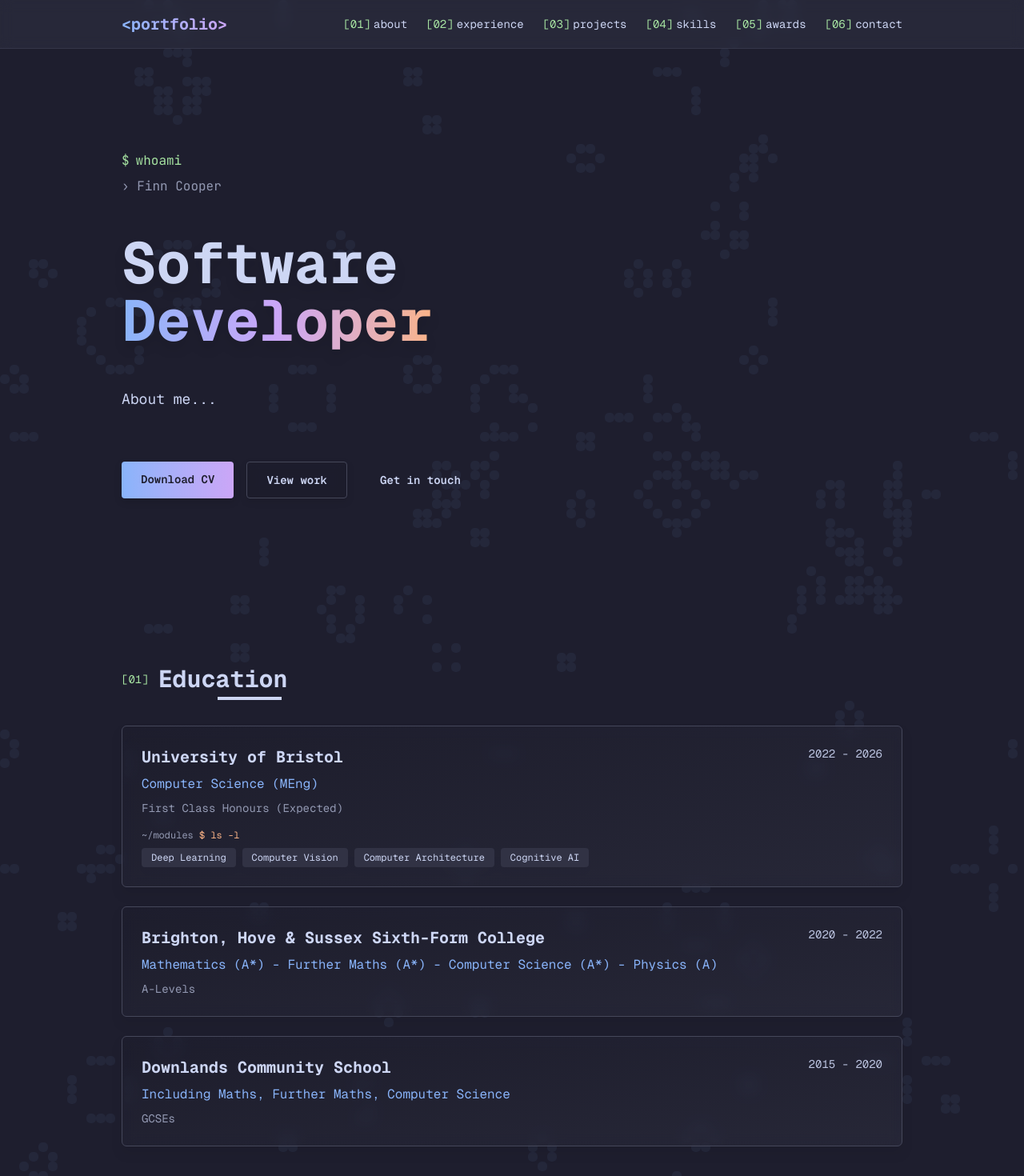
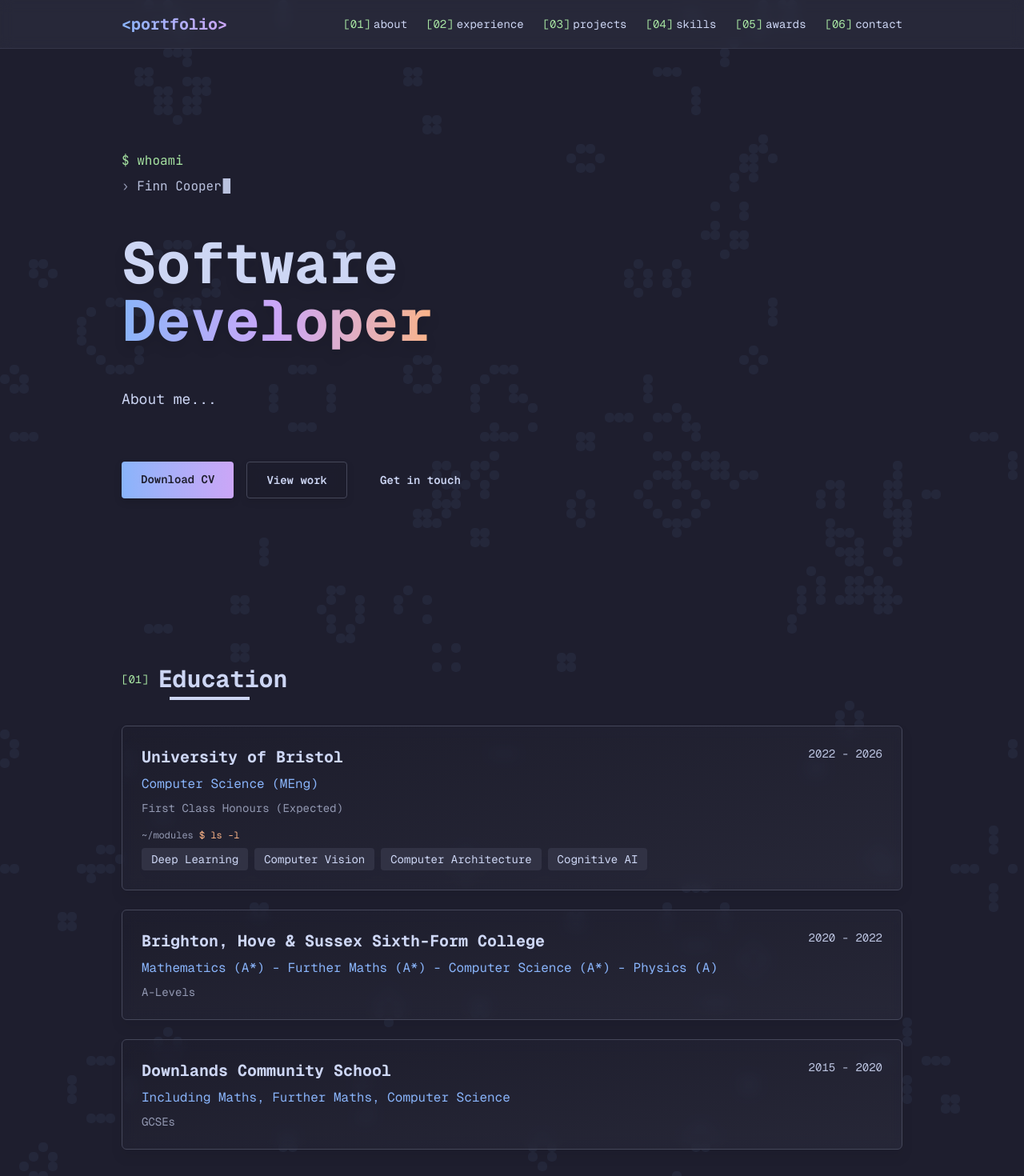
Before and after one commit to sd22404/portfolio, a Next.js app: page /portfolio/ in a window 1280 px wide. Shown: the top 1470 px of the page at 80% size. Built offline with nearby package versions, Linux system fonts and the light colour scheme.

Commit message:
site-wide styling improvements

```diff
--- a/app/components/Education.tsx
+++ b/app/components/Education.tsx
@@ -19,14 +19,14 @@ export default function Education() {
           <Text variant="highlight" className="mb-2">Computer Science (MEng)</Text>
           <Text variant="muted" className="mb-4">First Class Honours (Expected)</Text>
           <div className="space-y-2">
-            <Text variant="ornament-alt" className="text-xs select-text">
+            <Text variant="ornament-alt" className="font-jetbrains-mono text-xs select-text">
               <span className="text-muted">~/modules</span> $ ls -l
             </Text>
             <TagContainer>
-              <Tag className="text-xs">Deep Learning</Tag>
-              <Tag className="text-xs">Computer Vision</Tag>
-              <Tag className="text-xs">Computer Architecture</Tag>
-              <Tag className="text-xs">Cognitive AI</Tag>
+              <Tag variant='default'>Deep Learning</Tag>
+              <Tag variant='default'>Computer Vision</Tag>
+              <Tag variant='default'>Computer Architecture</Tag>
+              <Tag variant='default'>Cognitive AI</Tag>
             </TagContainer>
           </div>
         </Card>
--- a/app/components/Footer.tsx
+++ b/app/components/Footer.tsx
@@ -8,7 +8,7 @@ export default function Footer() {
         <div className="flex flex-col md:flex-row items-center justify-between gap-6">
           <div className="space-y-2">
             <TerminalBlock variant="prompt">echo $COPYRIGHT</TerminalBlock>
-            <TerminalBlock variant="output">
+            <TerminalBlock variant="output" showCursor>
               Built with Next.js & Tailwind CSS | © 2025 Finn Cooper
             </TerminalBlock>
           </div>
--- a/app/components/Hero.tsx
+++ b/app/components/Hero.tsx
@@ -9,8 +9,8 @@ export default function Hero() {
       <div className="space-y-12">
         <div className="space-y-2">
           <TerminalBlock variant="prompt">whoami</TerminalBlock>
-          <TerminalBlock variant="output">
-            <span className='text-muted font-jetbrains-mono'>Finn Cooper</span>
+          <TerminalBlock variant="output" showCursor>
+            Finn Cooper
           </TerminalBlock>
         </div>
 
--- a/app/components/ProjectCard.tsx
+++ b/app/components/ProjectCard.tsx
@@ -15,6 +15,7 @@ export type MediaItem = {
 
 export type Project = {
     slug: string;
+    ticker?: string;
     title: string;
     description: string;
     media?: MediaItem[];
--- a/app/components/Projects.tsx
+++ b/app/components/Projects.tsx
@@ -6,6 +6,7 @@ import ProjectCard, { Project } from './ProjectCard';
 export const projects: Project[] = [
   {
     slug: "shifting-sands",
+    ticker: "SS",
     title: "Shifting Sands",
     description: "Mixed media computer game in Unity.",
     media: [
@@ -18,18 +19,21 @@ export const projects: Project[] = [
   },
   {
     slug: "cpp-rasteriser-raytracer",
+    ticker: "RAY",
     title: "C++ Rasteriser & Ray-tracer",
     description: "Interactive C++ software rasteriser and ray-tracer from scratch.",
     tags: ["C++", "SDL2", "OpenMP"],
   },
   {
     slug: "livestock-management-app",
+    ticker: "LMA",
     title: "Livestock Management App",
     description: "Livestock management web app for a local city farm.",
     tags: ["React", "TypeScript", "Spring Boot", "MongoDB"],
   },
   {
     slug: "distributed-game-of-life",
+    ticker: "GOL",
     title: "Distributed Game of Life",
     description: "A distributed implementation of Conway's Game of Life to AWS workers.",
     tags: ["Go", "AWS"],
--- a/app/components/ui/Card.tsx
+++ b/app/components/ui/Card.tsx
@@ -13,25 +13,26 @@ export default function Card({
   className = '',
   interactive = true
 }: CardProps) {
-  const base = `group rounded-md border backdrop-blur-sm p-6 transition-all duration-300`;
+  const base = `group rounded-md border backdrop-blur-sm p-6 transition duration-300`;
   const background = `bg-gradient-to-br from-background/50 to-background-lighter/50`;
   const borders = `border-border hover:border-accent/40`;
+  const shadow = `drop-shadow-xl`;
 
   const variantClasses: Record<NonNullable<CardProps['variant']>, string> = {
-    default: `${base} ${borders} ${background} drop-shadow-xl ${
+    default: `${base} ${borders} ${background} ${shadow} ${
       interactive ? 'hover:-translate-y-0.5 hover:shadow-lg hover:shadow-accent/10' : ''
     }`,
 
-    highlight: `${base} border-accent/40 hover:border-accent/80 bg-gradient-to-r from-accent/20 to-accent-secondary/20 drop-shadow-xl ${
+    highlight: `${base} border-accent/40 hover:border-accent/80 bg-gradient-to-r from-accent/20 to-accent-secondary/20 ${shadow} ${
       interactive ? 'hover:-translate-y-0.5 hover:shadow-lg hover:shadow-accent/15' : ''
     }`,
 
-    raised: `${base} ${borders} ${background} drop-shadow-xl ${
+    raised: `${base} ${borders} ${background} ${shadow} ${
       interactive ? 'hover:scale-105 hover:-translate-y-1 hover:shadow-xl hover:shadow-accent/15' : ''
     }`,
 
-    glow: `${base} ${borders} ${background} drop-shadow-xl ${
-      interactive ? 'hover:-translate-y-0.5 hover:shadow-[0_0_20px_rgba(137,180,250,0.3)]' : ''
+    glow: `${base} ${borders} ${background} ${shadow} ${
+      interactive ? 'hover:bg-gradient-to-br hover:from-accent/20 hover:to-accent-secondary/20 hover:-translate-y-0.5 hover:shadow-[0_0_20px_rgba(137,180,250,0.3)]' : ''
     }`,
   };
 
--- a/app/components/ui/TerminalBlock.tsx
+++ b/app/components/ui/TerminalBlock.tsx
@@ -14,13 +14,13 @@ export default function TerminalBlock({
   showCursor = false
 }: TerminalBlockProps) {
   const variantClasses = {
-    prompt: 'font-jetbrains-mono text-green flex items-center gap-2',
+    prompt: 'font-jetbrains-mono text-accent-tertiary',
     output: 'font-jetbrains-mono text-foreground-lighter',
     code: 'code-block'
   };
 
   const prefix = {
-    prompt: <span className="text-accent-tertiary select-none">$</span>,
+    prompt: <span className="select-none">$ </span>,
     output: <span className="text-muted select-none">› </span>,
     code: null
   };
--- a/app/components/ui/Underline.tsx
+++ b/app/components/ui/Underline.tsx
@@ -1,5 +1,5 @@
 export default function Underline({ className = '' }: {className?: string}) {
   return (
-    <div className={`h-1 bg-foreground w-20 ml-30 ${className}`} />
+    <div className={`h-1 bg-foreground w-25 ml-15 ${className}`} />
   );
 }
--- a/app/projects/[slug]/page.tsx
+++ b/app/projects/[slug]/page.tsx
@@ -36,7 +36,7 @@ export default async function ProjectPage({ params }: { params: Promise<{ slug:
             <Background />
             <div className="flex-1 grid grid-cols-1 xl:grid-cols-2 xl:max-h-screen gap-8 px-4">
                 <Section id="text">
-                    <SectionHeading number="P">{project.title}</SectionHeading>
+                    <SectionHeading number={project.ticker || project.title.slice(0, 3).toUpperCase()}>{project.title}</SectionHeading>
 
                     <Text variant="muted" className="mb-6">{project.description}</Text>
 
@@ -49,7 +49,7 @@ export default async function ProjectPage({ params }: { params: Promise<{ slug:
                     }
                     <Link href="/#projects" variant="underline" className="mt-8">← Back to home</Link>
                 </Section>
-                <Section id="media" className="pb-8 xl:max-h-[calc(100vh-(61px+85px))]">
+                <Section id="media" className="pb-8 xl:max-h-[calc(100vh-(61px+121px))]">
                     {project.media?.length ? (
                         <MediaCarousel items={project.media} className="w-full h-full" />
                     ) : null}
```
